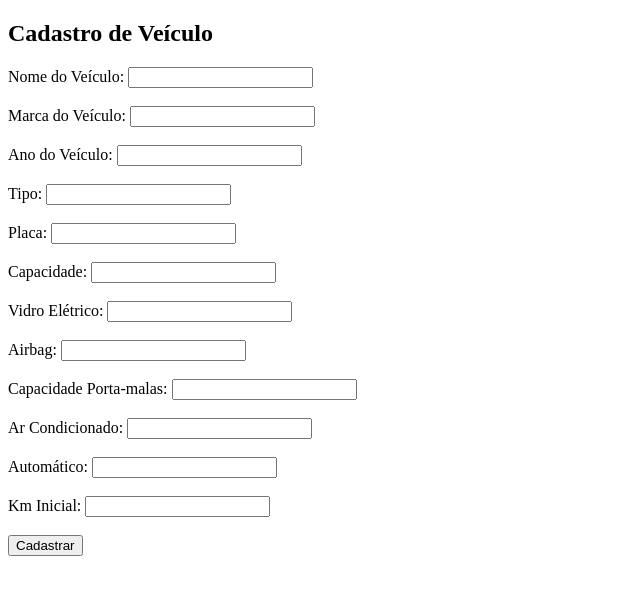
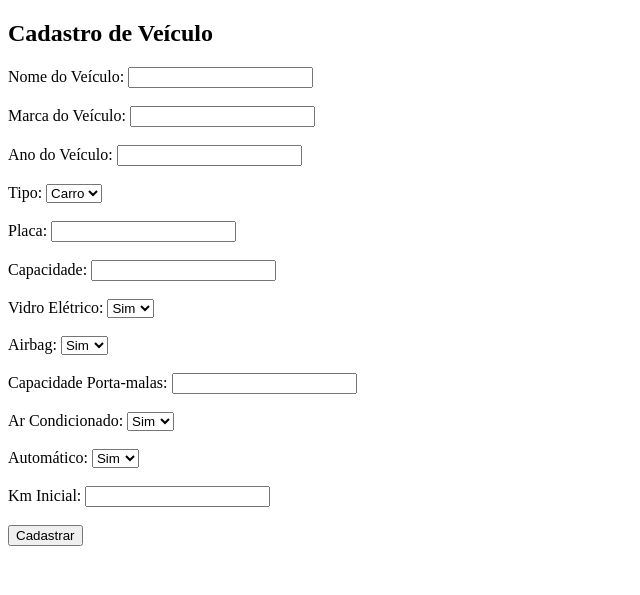
Before and after one commit to estevaotavares1/TrabalhoDW20-06, a PHP site: page /cadastro_veiculo.html in a window 1280 px wide. Shown: the top 595 px of the page, without its empty margins (0-640 px from the left). Run offline with PHP 8.4, Linux system fonts and the light colour scheme.

Commit message:
tudo certo gracas a deus
corrigindo alguns probleminhas

```diff
--- a/codigo/cadastro_veiculo.html
+++ b/codigo/cadastro_veiculo.html
@@ -15,10 +15,13 @@
             <input type="text" id="marca" name="marca" required><br><br>
 
             <label for="ano">Ano do Veículo:</label>
-        <input type="int" id="ano" name="ano" required><br><br>
+            <input type="number" id="ano" name="ano" required><br><br>
 
             <label for="tipo_veiculo">Tipo:</label>
-        <input type="text" id="tipo_veiculo" name="tipo_veiculo" required><br><br>
+            <select id="tipo_veiculo" name="tipo_veiculo" required>
+                <option value="Carro">Carro</option>
+                <option value="Moto">Moto</option>
+            </select><br><br>
 
             <label for="placa_veiculo">Placa:</label>
             <input type="text" id="placa_veiculo" name="placa_veiculo" required><br><br>
@@ -27,24 +30,37 @@
             <input type="text" id="capacidade_veiculo" name="capacidade_veiculo" required><br><br>
 
             <label for="vidroeletrico_veiculo">Vidro Elétrico:</label>
-        <input type="text" id="vidroeletrico_veiculo" name="vidroeletrico_veiculo"><br><br>
+            <select id="vidroeletrico_veiculo" name="vidroeletrico_veiculo">
+                <option value="Sim">Sim</option>
+                <option value="Não">Não</option>
+            </select><br><br>
 
             <label for="airbag_veiculo">Airbag:</label>
-        <input type="text" id="airbag_veiculo" name="airbag_veiculo"><br><br>
+            <select id="airbag_veiculo" name="airbag_veiculo">
+                <option value="Sim">Sim</option>
+                <option value="Não">Não</option>
+            </select><br><br>
 
             <label for="capacidaportamala_veiculo">Capacidade Porta-malas:</label>
             <input type="text" id="capacidaportamala_veiculo" name="capacidaportamala_veiculo" required><br><br>
 
             <label for="arcondicionado_veiculo">Ar Condicionado:</label>
-        <input type="text" id="arcondicionado_veiculo" name="arcondicionado_veiculo"><br><br>
+            <select id="arcondicionado_veiculo" name="arcondicionado_veiculo">
+                <option value="Sim">Sim</option>
+                <option value="Não">Não</option>
+            </select><br><br>
 
             <label for="automatico_veiculo">Automático:</label>
-        <input type="text" id="automatico_veiculo" name="automatico_veiculo"><br><br>
+            <select id="automatico_veiculo" name="automatico_veiculo">
+                <option value="Sim">Sim</option>
+                <option value="Não">Não</option>
+            </select><br><br>
 
             <label for="km_veiculo">Km Inicial:</label>
             <input type="text" id="km_veiculo" name="km_veiculo" required><br><br>
 
             <input type="submit" value="Cadastrar">
         </form>
+
 </body>
 </html>
--- a/codigo/formSelecionarCarros.php
+++ b/codigo/formSelecionarCarros.php
@@ -18,7 +18,7 @@
 
         foreach ($carros as $carro) {
             // $id = $carro[0];
-            echo "<input type='checkbox' name='carros[]' value='$carro[0]'> $carro[2] -- $carro[3] -- $carro[4]-- $carro[5]-- $carro[6]-- $carro[7]-- $carro[8]-- $carro[9]-- $carro[10]-- $carro[11]-- $carro[12] (KM: $carro[1]) <br>";
+            echo "<input type='checkbox' name='carros[]'value='$carro[0]'><br> Nome: $carro[1] <br> Marca: $carro[2]<br> Ano: $carro[3]<br> Tipo: $carro[4]<br> Placa: $carro[5]<br> Capacidade: $carro[6]<br> Vidro Eletrico:  $carro[7]<br> Airbag:  $carro[8]<br> Porta malas: $carro[9] L<br> Ar-Condicionado: $carro[10]<br> Automatico:  $carro[11] <br> (KM: $carro[12]) <br><br>";
         }
     ?>
       <input type="hidden" name="datainicial_aluguel" value="<? echo $_GET['datainicial_aluguel']; ?>">
```
Also changed, not shown: codigo/gravarPagamento.php (deleted, +0 -16 lines). Lines whose indentation alone changed are shown as unchanged.
